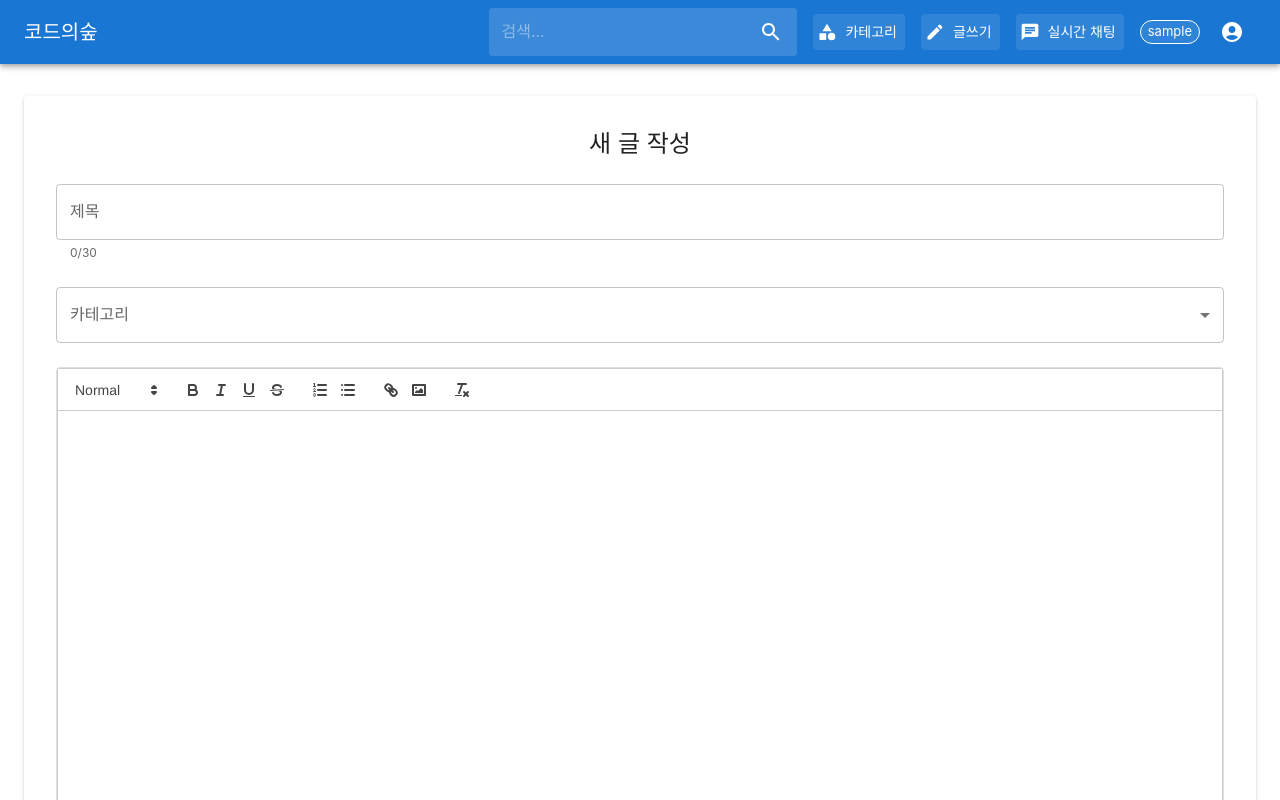
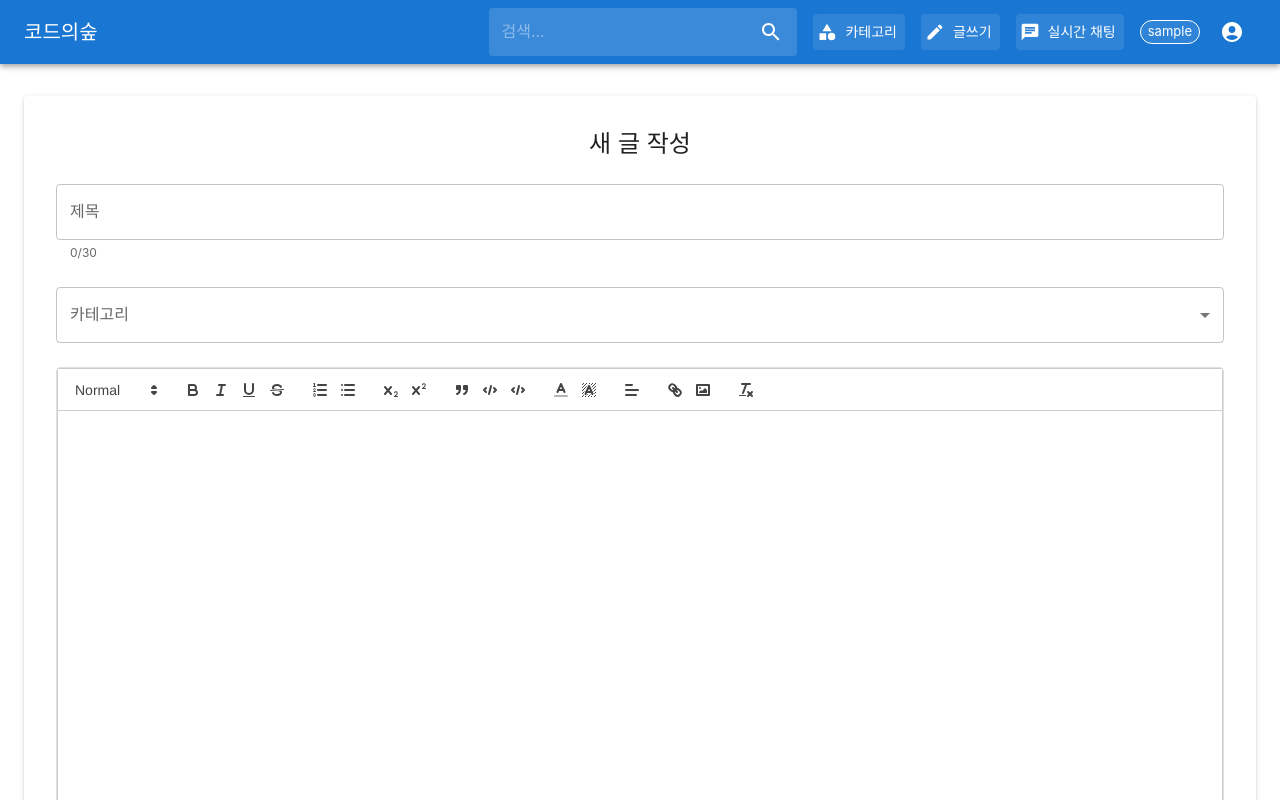
Before and after one commit to misnawk/myBlog, a React (Create React App) app in the folder src/client/: page /create in a window 1280 px wide. Shown: the top 800 px of the page. Built offline with nearby package versions, Linux system fonts and the light colour scheme; sample sign-in values are in the browser's storage.

Commit message:
폰트 아이템 추가

```diff
--- a/src/client/src/pages/CreatePost.js
+++ b/src/client/src/pages/CreatePost.js
@@ -240,6 +240,10 @@ export default function CreatePost() {
           [{ header: [1, 2, 3, false] }],
           ["bold", "italic", "underline", "strike"],
           [{ list: "ordered" }, { list: "bullet" }],
+          [{ script: "sub" }, { script: "super" }],
+          ["blockquote", "code-block", "code"],
+          [{ color: [] }, { background: [] }],
+          [{ align: [] }],
           ["link", "image"],
           ["clean"],
         ],
@@ -258,6 +262,13 @@ export default function CreatePost() {
       "strike",
       "list",
       "bullet",
+      "script",
+      "blockquote",
+      "code-block",
+      "code",
+      "color",
+      "background",
+      "align",
       "link",
       "image",
     ],
@@ -375,6 +386,32 @@ export default function CreatePost() {
               borderColor: "divider",
               borderRadius: 1,
               overflow: "hidden",
+              "& .ql-editor": {
+                "& .ql-code-block": {
+                  backgroundColor: "#f8f9fa",
+                  border: "1px solid #e9ecef",
+                  borderRadius: "4px",
+                  padding: "16px",
+                  fontFamily: '"Courier New", monospace',
+                  fontSize: "14px",
+                  lineHeight: "1.5",
+                  margin: "16px 0",
+                },
+                "& code": {
+                  backgroundColor: "#f1f3f4",
+                  padding: "2px 4px",
+                  borderRadius: "3px",
+                  fontFamily: '"Courier New", monospace',
+                  fontSize: "13px",
+                },
+                "& blockquote": {
+                  borderLeft: "4px solid #007bff",
+                  paddingLeft: "16px",
+                  margin: "16px 0",
+                  fontStyle: "italic",
+                  color: "#6c757d",
+                },
+              },
             }}
           >
             <ReactQuill
--- a/src/client/src/pages/EditPost.js
+++ b/src/client/src/pages/EditPost.js
@@ -313,6 +313,10 @@ export default function EditPost() {
           [{ header: [1, 2, 3, false] }],
           ["bold", "italic", "underline", "strike"],
           [{ list: "ordered" }, { list: "bullet" }],
+          [{ script: "sub" }, { script: "super" }],
+          ["blockquote", "code-block", "code"],
+          [{ color: [] }, { background: [] }],
+          [{ align: [] }],
           ["link", "image"],
           ["clean"],
         ],
@@ -331,6 +335,13 @@ export default function EditPost() {
       "strike",
       "list",
       "bullet",
+      "script",
+      "blockquote",
+      "code-block",
+      "code",
+      "color",
+      "background",
+      "align",
       "link",
       "image",
     ],
@@ -462,6 +473,32 @@ export default function EditPost() {
               borderColor: "divider",
               borderRadius: 1,
               overflow: "hidden",
+              "& .ql-editor": {
+                "& .ql-code-block": {
+                  backgroundColor: "#f8f9fa",
+                  border: "1px solid #e9ecef",
+                  borderRadius: "4px",
+                  padding: "16px",
+                  fontFamily: '"Courier New", monospace',
+                  fontSize: "14px",
+                  lineHeight: "1.5",
+                  margin: "16px 0",
+                },
+                "& code": {
+                  backgroundColor: "#f1f3f4",
+                  padding: "2px 4px",
+                  borderRadius: "3px",
+                  fontFamily: '"Courier New", monospace',
+                  fontSize: "13px",
+                },
+                "& blockquote": {
+                  borderLeft: "4px solid #007bff",
+                  paddingLeft: "16px",
+                  margin: "16px 0",
+                  fontStyle: "italic",
+                  color: "#6c757d",
+                },
+              },
             }}
           >
             <ReactQuill
```
